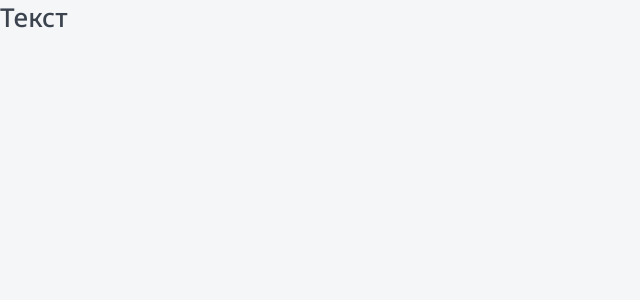
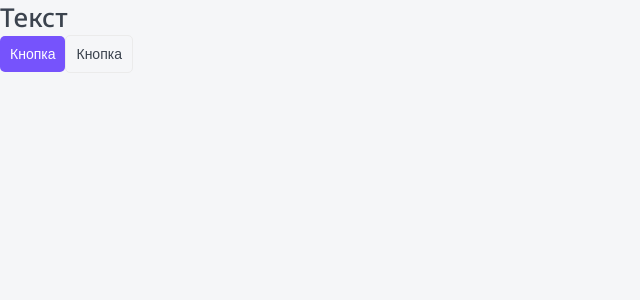
Before and after one commit to BlackPegas25/Top-app, a Next.js app: page / in a window 1280 px wide. Shown: the top 300 px of the page, without its empty margins (0-640 px from the left). Built offline with nearby package versions, Linux system fonts and the light colour scheme.

Commit message:
Classnames

```diff
--- /dev/null
+++ b/components/Button/Button.module.css
@@ -0,0 +1,34 @@
+.button {
+	display: inline-block;
+
+	box-sizing: border-box;
+	padding: 10px;
+
+	cursor: pointer;
+	text-align: center;
+	border: none;
+	border-radius: 5px;
+
+	font-size: 14px;
+
+	transition: all 0.2s;
+}
+
+.primary {
+	color: var(--white);
+	background-color: var(--primary);
+}
+
+.primary:hover {
+	background-color: var(--primary-hover);
+}
+
+.ghost {
+	color: var(--black);
+	background: none;
+	border: 1px solid var(--gray-light);
+}
+.ghost:hover {
+	color: var(--white);
+	background-color: var(--primary);
+}
--- /dev/null
+++ b/components/Button/Button.props.ts
@@ -0,0 +1,6 @@
+import { ReactNode } from "react";
+
+export interface ButtonProps {
+	children: ReactNode;
+	appearance: 'primary' | 'ghost';
+}
--- /dev/null
+++ b/components/Button/Button.tsx
@@ -0,0 +1,16 @@
+import { ButtonProps } from './Button.props';
+import styles from './Button.module.css';
+import cn from 'classnames';
+
+export const Button = ({ appearance, children }: ButtonProps): JSX.Element => {
+	return (
+		<button
+			className={cn(styles.button, {
+				[styles.primary]: appearance == 'primary',
+				[styles.ghost]: appearance == 'ghost',
+			})}
+		>
+			{children}
+		</button>
+	);
+};
--- a/components/index.ts
+++ b/components/index.ts
@@ -1 +1,2 @@
 export * from './Htag/Htag';
+export * from './Button/Button';
--- a/package.json
+++ b/package.json
@@ -15,6 +15,7 @@
     "@types/node": "18.11.18",
     "@types/react": "18.0.27",
     "@types/react-dom": "18.0.10",
+    "classnames": "^2.3.2",
     "eslint-config-next": "13.1.4",
     "next": "13.1.4",
     "react": "18.2.0",
--- a/pages/index.tsx
+++ b/pages/index.tsx
@@ -1,10 +1,12 @@
 import React from "react";
-import { Htag } from '@/components';
+import { Button, Htag } from '@/components';
 
 export default function Home(): JSX.Element {
 	return (
 		<>
 			<Htag tag='h1'>Текст</Htag>
+			<Button appearance='primary'>Кнопка</Button>
+			<Button appearance='ghost'>Кнопка</Button>
 		</>
 	);
 }
--- a/styles/globals.css
+++ b/styles/globals.css
@@ -21,8 +21,10 @@
 
 :root {
 	--black: #3B434E;
+	--gray-light: #EBEBEB;
 	--white: white;
 	--primary: #7653FC;
+	--primary-hover: #6344df;
 	--red: #FC836D;
 	--green: #1DC37E;
 	--green-light: #C8F8E4;
```
Also changed, not shown: 1 other file (tests, documents, lock files or other folders).
